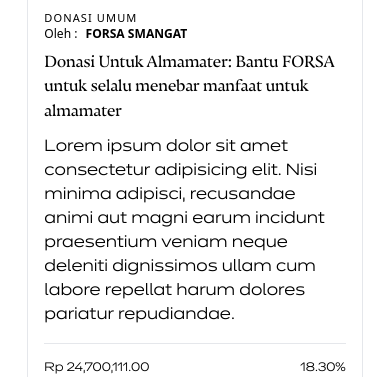
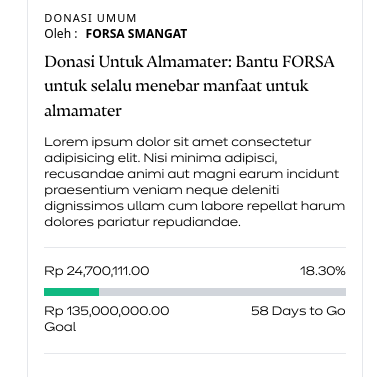
Before and after one commit to ndsanja/forsa-web, a Next.js app: page / in a window 390 px wide. Shown: the part 2380-2757 px from the top of the page. Built offline with nearby package versions, Linux system fonts and the light colour scheme.

Commit message:
resize text

```diff
--- a/components/cards/Donation.tsx
+++ b/components/cards/Donation.tsx
@@ -25,7 +25,7 @@
             Donasi Untuk Almamater: Bantu FORSA untuk selalu menebar manfaat
             untuk almamater
           </h1>
-          <p className="font-dinamit-light text-body-small` sm:text-body-medium">
+          <p className="font-dinamit-light text-body-small sm:text-body-medium">
             Lorem ipsum dolor sit amet consectetur adipisicing elit. Nisi minima
             adipisci, recusandae animi aut magni earum incidunt praesentium
             veniam neque deleniti dignissimos ullam cum labore repellat harum
```
